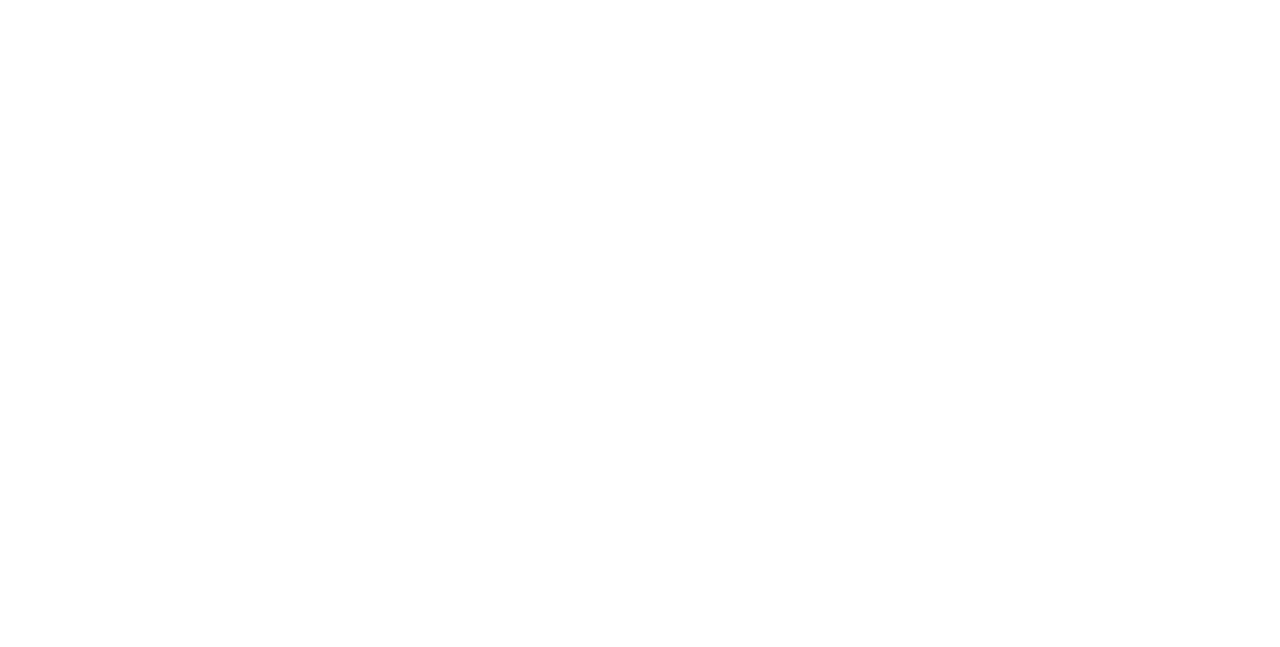
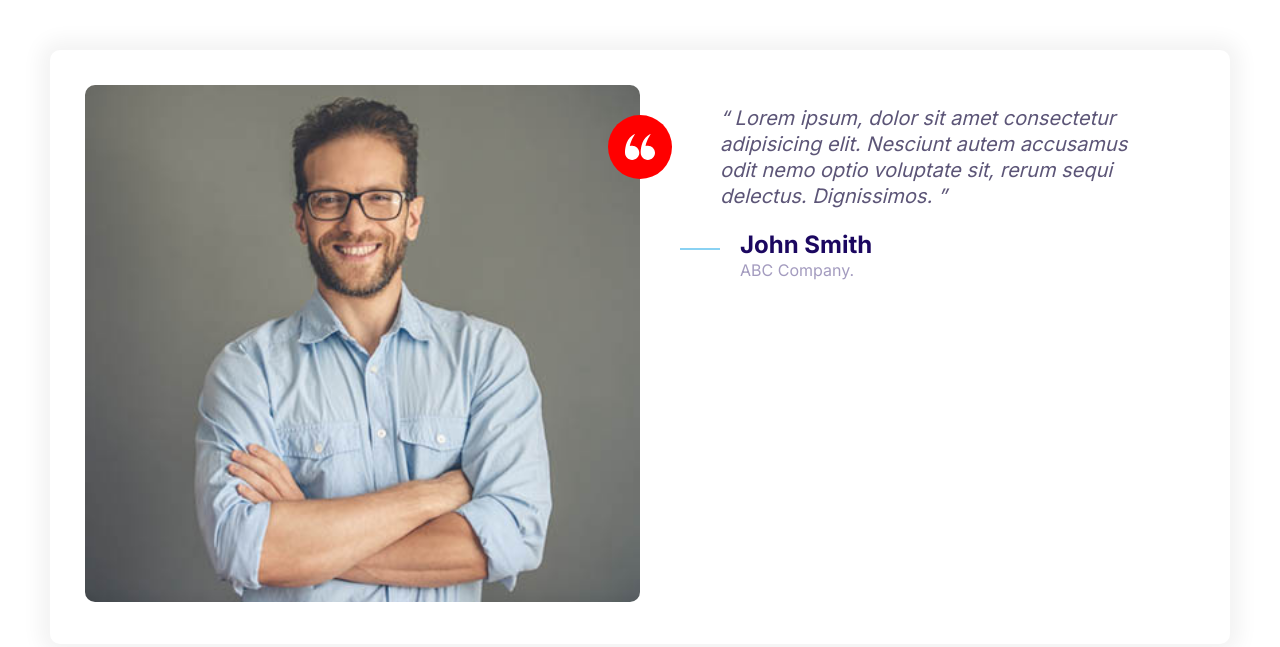
Before and after one commit to Jammigb/Html---css, a plain HTML site: page index.html in a window 1280 px wide. Drawn offline with Linux system fonts and the light colour scheme.

Commit message:
Added testimonial & quotes.

```diff
--- a/css/styles.css
+++ b/css/styles.css
@@ -42,6 +42,7 @@ h3 {
 p {
   margin-top: 0;
 }
+
 @media screen and (min-width: 1024px) {
   body {
     font-size: 1.8rem;
@@ -59,25 +60,30 @@ p {
 a {
   text-decoration: none;
 }
+
 .link-arrow {
   font-size: 2rem;
   color: var(--color-accent);
   text-transform: uppercase;
   font-weight: bold;
 }
+
 .link-arrow::after {
   content: "-->";
   margin-left: 5px;
   transition: margin 0.2s;
 }
+
 .link-arrow:hover::after {
   margin-left: 10px;
 }
+
 @media screen and (min-width: 1024px) {
   .link-arrow {
     font-size: 1.5rem;
   }
 }
+
 .badge {
   border-radius: 20px;
   font-size: 2rem;
@@ -85,18 +91,22 @@ a {
   padding: 0.5rem 2rem;
   white-space: nowrap;
 }
+
 .badge--primary {
   background: var(--color-primary);
   color: #fff;
 }
+
 .badge--secondary {
   background: var(--color-secondary);
   color: #fff;
 }
+
 .badge--small {
   font-size: 1.6rem;
   padding: 0.5rem 1.5rem;
 }
+
 @media screen and (min-width: 1024px) {
   .badge {
     font-size: 1.5rem;
@@ -105,44 +115,65 @@ a {
     font-size: 1.2rem;
   }
 }
+
 .list {
   list-style: none;
   padding-left: 0;
   color: var(--color-headings);
 }
+
 .list--inline .list__item {
   display: inline-block;
   margin-right: 2rem;
 }
+
 .list--tick {
   list-style-image: url(../images/tick.svg);
   padding-left: 3rem;
 }
+
 .list--tick .list__item {
   padding-left: 0.5rem;
   margin-bottom: 1rem;
 }
+
 @media screen and (min-width: 1024px) {
   .list--tick .list__item {
     padding-left: 0;
   }
 }
+
 /*ICONS*/
 .icon {
   height: 40px;
   width: 40px;
 }
+
 .icon--primary {
   fill: var(--color-primary);
 }
+
+.icon--white {
+  fill: #fff;
+}
+
+.icon--small {
+  width: 30px;
+  height: 30px;
+}
+
 .icon-container {
+  align-items: center;
   background: #f3f9fa;
-  width: 64px;
-  height: 64px;
   border-radius: 100%;
   display: inline-flex;
+  height: 64px;
   justify-content: center;
-  align-items: center;
+  width: 64px;
+}
+
+.icon-container--accent {
+  background: var(--color-accent);
 }
 
 .btn {
@@ -284,15 +315,15 @@ a {
 .plan__billing-cycle {
   font-size: 2.4rem;
   font-weight: 300;
+  margin-right: 1rem;
   opacity: 0.8;
-  margin-right: 1rem;
 }
 
 .plan__description {
+  display: block;
   font-size: 2rem;
   font-weight: 300;
   letter-spacing: 1px;
-  display: block;
 }
 
 .plan .list__item {
@@ -324,10 +355,10 @@ a {
 .plan--popular .card__header::before {
   content: url(../images/popular.svg);
   display: inline-block;
+  position: absolute;
+  right: 5%;
+  top: -6px;
   width: 40px;
-  position: absolute;
-  top: -6px;
-  right: 5%;
 }
 
 .midia {
@@ -393,3 +424,47 @@ a {
     font-size: 1.6rem;
   }
 }
+
+.grid {
+  display: grid;
+}
+
+@media screen and (min-width: 768px) {
+  .grid--1x2 {
+    grid-template-columns: repeat(2, 1fr);
+  }
+}
+
+@media screen and (min-width: 1024px) {
+  .grid--1x3 {
+    grid-template-columns: repeat(3, 1fr);
+  }
+}
+
+.testimonial {
+  padding: 3.5rem;
+}
+
+.testimonial__image {
+  position: relative;
+}
+
+.testimonial__image > img {
+  width: 100%;
+  border-radius: 10px;
+}
+.testimonial__image > .icon-container {
+  position: absolute;
+  top: 3rem;
+  right: -32px;
+}
+
+@media screen and (min-width: 768px) {
+  .testimonial .quote__text,
+  .testimonial.quote__author {
+    font-size: 2rem;
+  }
+  .testimonial .quote__text {
+    margin-left: 4rem;
+  }
+}
--- a/index.html
+++ b/index.html
@@ -12,5 +12,38 @@
     <link rel="stylesheet" href="css/normalize.css" />
     <link rel="stylesheet" href="css/styles.css" />
   </head>
-  <body></body>
+  <body style="padding: 5rem">
+    <div class="card testimonial">
+      <div class="grid grid--1x2">
+        <div class="testimonial__image">
+          <img src="images/testimonial.jpg" alt="A happy, smiling customer" />
+          <span class="icon-container icon-container--accent">
+            <svg class="icon icon--white icon--small">
+              <use xlink:href="images/sprite.svg#quotes"></use>
+            </svg>
+          </span>
+        </div>
+        <blockquote class="quote">
+          <p class="quote__text">
+            Lorem ipsum, dolor sit amet consectetur adipisicing elit. Nesciunt
+            autem accusamus odit nemo optio voluptate sit, rerum sequi delectus.
+            Dignissimos.
+          </p>
+          <footer>
+            <div class="midia">
+              <div class="midia__image">
+                <svg class="icon icon--primary quote__line">
+                  <use xlink:href="images/sprite.svg#line"></use>
+                </svg>
+              </div>
+              <div class="midia__body">
+                <h3 class="midia__title quote__author">John Smith</h3>
+                <p class="quote__company">ABC Company.</p>
+              </div>
+            </div>
+          </footer>
+        </blockquote>
+      </div>
+    </div>
+  </body>
 </html>
```
Also changed, not shown: images/testimonial.jpg (added).
